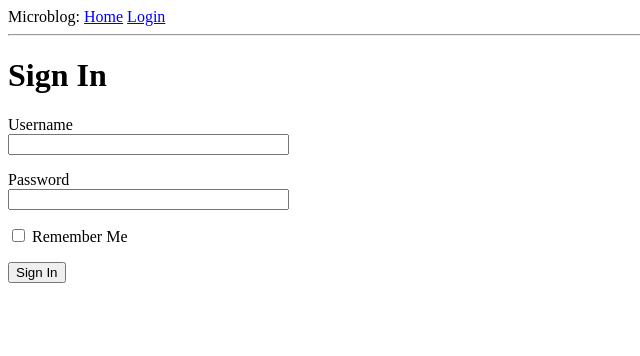
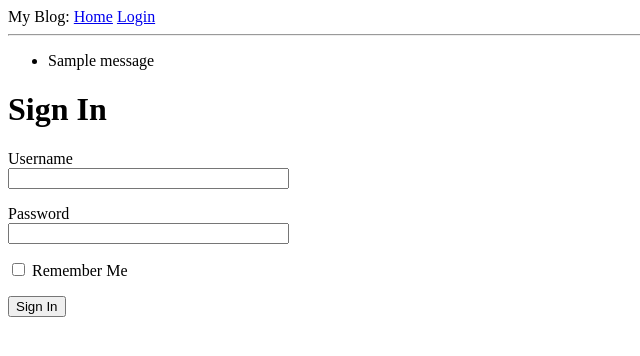
Before and after one commit to sgb7/Basic-Flask-Website, a Flask app: page /login in a window 1280 px wide. Shown: the top 356 px of the page, without its empty margins (0-640 px from the left). Run offline with Flask 2, Linux system fonts and the light colour scheme; one stand-in notice (Sample message) is shown.

Commit message:
Edited basic_flask_website

```diff
--- a/Project/app/routes.py
+++ b/Project/app/routes.py
@@ -1,4 +1,4 @@
-from flask import render_template
+from flask import render_template, flash, redirect, url_for
 from app import app
 from app.forms import LoginForm
 
@@ -14,7 +14,10 @@ def edit():
 def testing():
     return render_template("experiment.html")
 
-@app.route('/login')
+@app.route('/login', methods=['GET', 'POST'])
 def login():
     form = LoginForm()
+    if form.validate_on_submit():
+        flash('Login requested for user {}, remember_me={}'.format(form.username.data, form.remember_me.data))
+        return redirect(url_for('home'))
     return render_template('login.html', title = 'Sign In', form = form)
--- a/Project/app/templates/base.html
+++ b/Project/app/templates/base.html
@@ -1,18 +1,27 @@
 <html>
     <head>
-      {% if title %}
-      <title>{{ title }} - Microblog</title>
-      {% else %}
-      <title>Welcome to Microblog</title>
-      {% endif %}
+        {% if title %}
+        <title>{{ title }} - microblog</title>
+        {% else %}
+        <title>microblog</title>
+        {% endif %}
     </head>
     <body>
         <div>
-            Microblog:
-            <a href="/home">Home</a>
-            <a href="/login">Login</a>
+            My Blog:
+            <a href="{{ url_for('home') }}">Home</a>
+            <a href="{{ url_for('login') }}">Login</a>
         </div>
         <hr>
+        {% with messages = get_flashed_messages() %}
+        {% if messages %}
+        <ul>
+            {% for message in messages %}
+            <li>{{ message }}</li>
+            {% endfor %}
+        </ul>
+        {% endif %}
+        {% endwith %}
         {% block content %}{% endblock %}
     </body>
 </html>
--- a/Project/app/templates/login.html
+++ b/Project/app/templates/login.html
@@ -6,11 +6,17 @@
         {{ form.hidden_tag() }}
         <p>
             {{ form.username.label }}<br>
-            {{ form.username(size=32) }}
+            {{ form.username(size=32) }}<br>
+            {% for error in form.username.errors %}
+            <span style="color: red;">[{{ error }}]</span>
+            {% endfor %}
         </p>
         <p>
             {{ form.password.label }}<br>
-            {{ form.password(size=32) }}
+            {{ form.password(size=32) }}<br>
+            {% for error in form.password.errors %}
+            <span style="color: red;">[{{ error }}]</span>
+            {% endfor %}
         </p>
         <p>{{ form.remember_me() }} {{ form.remember_me.label }}</p>
         <p>{{ form.submit() }}</p>
```
